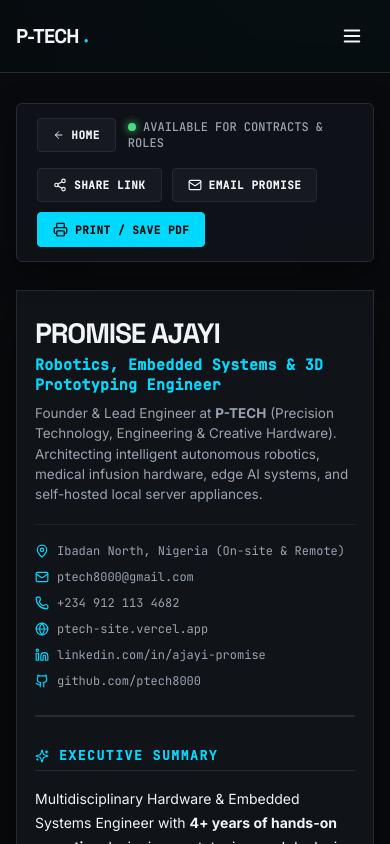
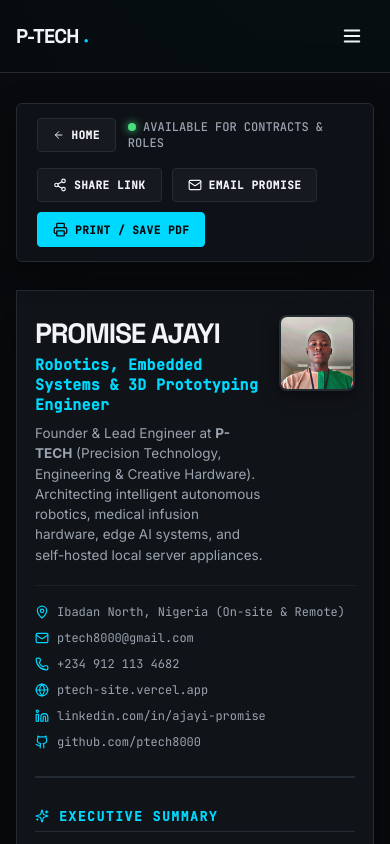
Before and after one commit to ptech8000/ptech-portfolio, a Next.js app: page /resume in a window 390 px wide. Shown: the top 844 px of the page. Built offline with nearby package versions, Linux system fonts and the light colour scheme.

Commit message:
feat: add founder portrait photo to resume header with print and responsive styling

```diff
--- a/app/globals.css
+++ b/app/globals.css
@@ -1070,6 +1070,25 @@
   flex-wrap: wrap;
 }
 
+.resume-header-info {
+  flex: 1;
+  min-width: 260px;
+}
+
+.resume-photo-wrap {
+  flex-shrink: 0;
+}
+
+.resume-photo {
+  width: 104px;
+  height: 104px;
+  border-radius: 8px;
+  object-fit: cover;
+  border: 2px solid var(--border);
+  box-shadow: 0 4px 18px rgba(0, 0, 0, 0.45);
+  display: block;
+}
+
 .resume-name {
   font: 700 clamp(28px, 4vw, 36px) "Space Grotesk", sans-serif;
   letter-spacing: -0.04em;
@@ -1397,6 +1416,19 @@
     font-size: 9pt !important;
   }
 
+  .resume-photo-wrap {
+    flex-shrink: 0 !important;
+  }
+
+  .resume-photo {
+    width: 78px !important;
+    height: 78px !important;
+    border-radius: 6px !important;
+    border: 1px solid #d1d5db !important;
+    box-shadow: none !important;
+    display: block !important;
+  }
+
   .resume-contact-list {
     margin-top: 8px !important;
     padding-top: 8px !important;
@@ -1588,7 +1620,16 @@
     grid-template-columns: 1fr;
   }
   .resume-header-top {
-    flex-direction: column;
+    flex-direction: row;
+    align-items: flex-start;
+    gap: 16px;
+  }
+  .resume-header-info {
+    min-width: 0;
+  }
+  .resume-photo {
+    width: 76px;
+    height: 76px;
   }
   .resume-contact-list {
     grid-template-columns: 1fr;
--- a/app/resume/ResumeView.tsx
+++ b/app/resume/ResumeView.tsx
@@ -93,7 +93,7 @@
           {/* Header */}
           <header className="resume-header">
             <div className="resume-header-top">
-              <div>
+              <div className="resume-header-info">
                 <h1 className="resume-name">PROMISE AJAYI</h1>
                 <div className="resume-role">
                   Robotics, Embedded Systems &amp; 3D Prototyping Engineer
@@ -101,6 +101,14 @@
                 <p className="resume-sub-role">
                   Founder &amp; Lead Engineer at <strong>P-TECH</strong> (Precision Technology, Engineering &amp; Creative Hardware). Architecting intelligent autonomous robotics, medical infusion hardware, edge AI systems, and self-hosted local server appliances.
                 </p>
+              </div>
+
+              <div className="resume-photo-wrap">
+                <img
+                  src="/founder-promise-ajayi.jpg"
+                  alt="Promise Ajayi — Founder &amp; Lead Engineer at P-TECH"
+                  className="resume-photo"
+                />
               </div>
             </div>
 
```
